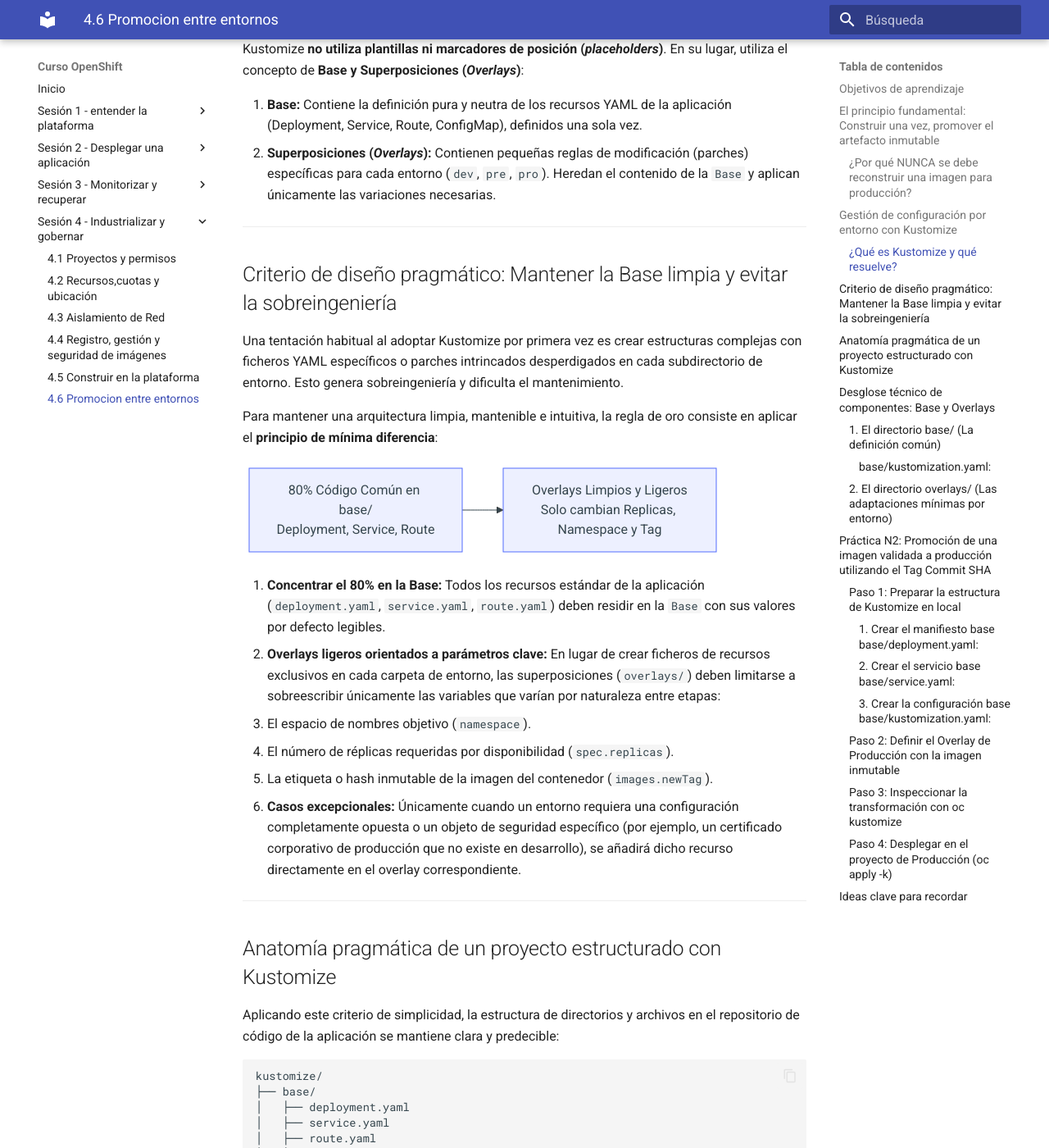
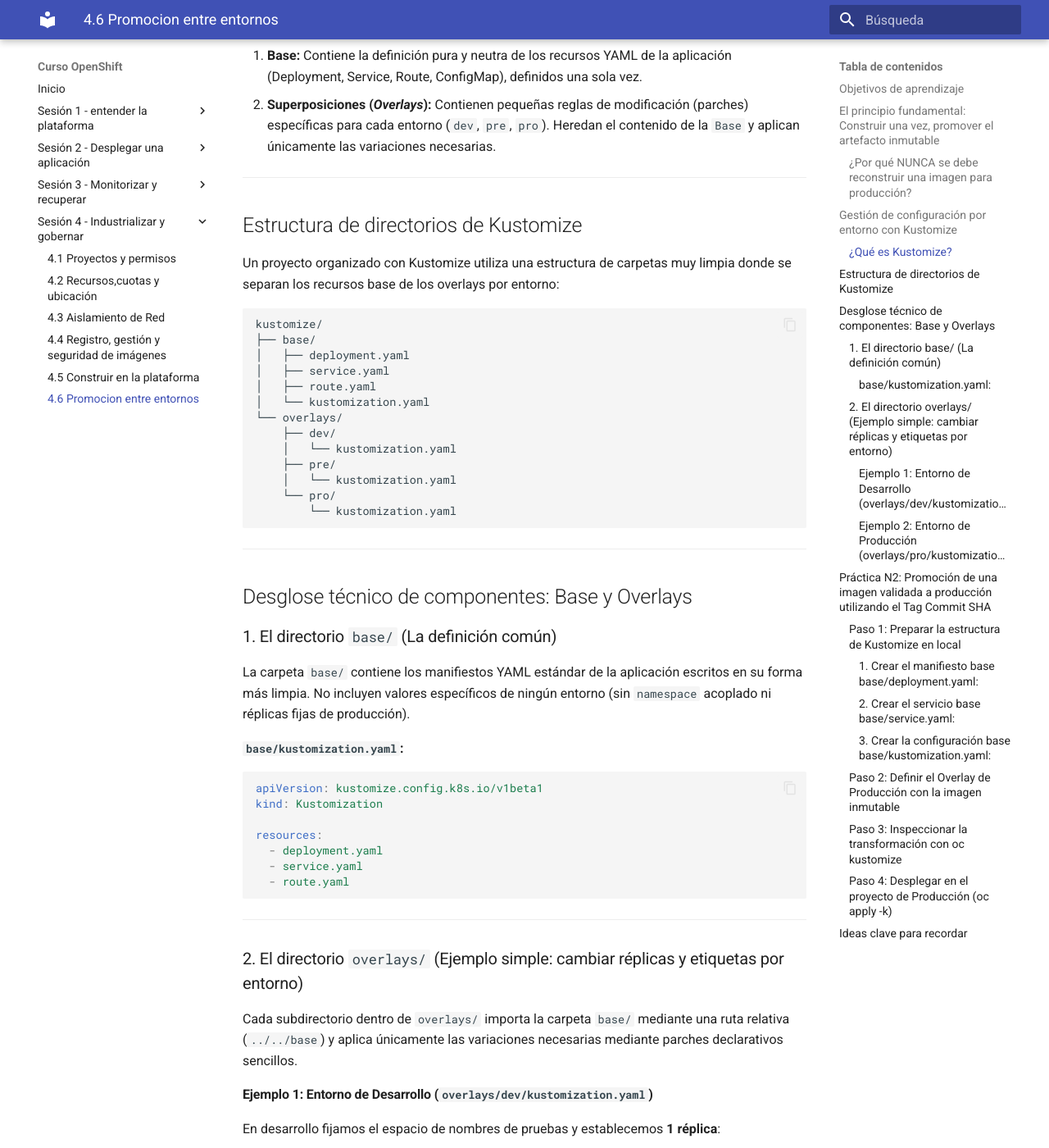
Before and after one commit to ieftraining/curso-openshift, an MkDocs documentation site: the page built from docs/sesion4/4.6 Promocion entre entornos.md, in a window 1280 px wide and 1400 px high, scrolled down 2487 px. Shown: the whole window at 82% size. Built offline with MkDocs 1.6.1 and Material for MkDocs 9.7.7, drawn with Linux system fonts in a browser that asks for light colours; some of the changed text lies outside the part shown.

Commit message:
Add files via upload

````diff
--- a/docs/sesion4/4.6 Promocion entre entornos.md
+++ b/docs/sesion4/4.6 Promocion entre entornos.md
@@ -6,9 +6,8 @@
 
 - Comprender el principio fundamental de la **inmutabilidad del artefacto**: construir la imagen una sola vez y promover exactamente el mismo binario validado entre entornos.
 - Justificar técnicamente por qué reconstruir código en cada entorno invalida las pruebas de calidad y vulnera los principios de entrega continua en entornos corporativos.
-- Diseñar y estructurar la gestión de configuración multi-entorno utilizando **Kustomize** mediante el patrón pragmático de **Base y Superposiciones (*Overlays*)**.
-- Aplicar el principio de simplicidad (*KISS*) en Kustomize, colocando en la Base el 80% del código común y limitando los parches a variaciones indispensables (réplicas, namespaces y tags de imagen).
-- Aplicar parches declarativos para adaptar recursos a cada etapa del ciclo de vida (`dev`, `pre`, `pro`) sin duplicar manifiestos YAML innecesariamente.
+- Comprender qué es **Kustomize** y cómo funciona su arquitectura de **Base y Superposiciones (*Overlays*)**.
+- Diseñar manifiestos declarativos sencillos para adaptar variables de entorno, réplicas, espacios de nombres e imágenes por cada etapa del ciclo de vida (`dev`, `pre`, `pro`) sin duplicar código YAML.
 - Ejecutar una práctica de promoción promoviendo exactamente la misma imagen validada por su tag inmutable de Git Commit SHA al entorno de producción utilizando Kustomize.
 
 ---
@@ -73,7 +72,7 @@
     O3 -->|kustomize build| R3[YAML Final PROD]
 ```
 
-### ¿Qué es Kustomize y qué resuelve?
+### ¿Qué es Kustomize?
 
 Kustomize es una herramienta de gestión de configuración declarativa integrada directamente en el cliente nativo `kubectl` y `oc` (a través del comando `oc apply -k`).
 
@@ -84,29 +83,9 @@
 
 ---
 
-## Criterio de diseño pragmático: Mantener la Base limpia y evitar la sobreingeniería
+## Estructura de directorios de Kustomize
 
-Una tentación habitual al adoptar Kustomize por primera vez es crear estructuras complejas con ficheros YAML específicos o parches intrincados desperdigados en cada subdirectorio de entorno. Esto genera sobreingeniería y dificulta el mantenimiento.
-
-Para mantener una arquitectura limpia, mantenible e intuitiva, la regla de oro consiste en aplicar el **principio de mínima diferencia**:
-
-```mermaid
-flowchart LR
-    A[80% Código Común en base/<br>Deployment, Service, Route] --> B[Overlays Limpios y Ligeros<br>Solo cambian Replicas, Namespace y Tag]
-```
-
-1. **Concentrar el 80% en la Base:** Todos los recursos estándar de la aplicación (`deployment.yaml`, `service.yaml`, `route.yaml`) deben residir en la `Base` con sus valores por defecto legibles.
-2. **Overlays ligeros orientados a parámetros clave:** En lugar de crear ficheros de recursos exclusivos en cada carpeta de entorno, las superposiciones (`overlays/`) deben limitarse a sobreescribir únicamente las variables que varían por naturaleza entre etapas:
-   - El espacio de nombres objetivo (`namespace`).
-   - El número de réplicas requeridas por disponibilidad (`spec.replicas`).
-   - La etiqueta o hash inmutable de la imagen del contenedor (`images.newTag`).
-3. **Casos excepcionales:** Únicamente cuando un entorno requiera una configuración completamente opuesta o un objeto de seguridad específico (por ejemplo, un certificado corporativo de producción que no existe en desarrollo), se añadirá dicho recurso directamente en el overlay correspondiente.
-
----
-
-## Anatomía pragmática de un proyecto estructurado con Kustomize
-
-Aplicando este criterio de simplicidad, la estructura de directorios y archivos en el repositorio de código de la aplicación se mantiene clara y predecible:
+Un proyecto organizado con Kustomize utiliza una estructura de carpetas muy limpia donde se separan los recursos base de los overlays por entorno:
 
 ```text
 kustomize/
@@ -129,11 +108,8 @@
 ## Desglose técnico de componentes: Base y Overlays
 
 ### 1. El directorio `base/` (La definición común)
-La base contiene los manifiestos estándar de la aplicación escritos en su forma más pura.
-- **Características técnicas:**
-  - No incluyen valores acoplados a ningún entorno (no especifican un `namespace` concreto, ni recursos desproporcionados).
-  - Sirven como plantilla común única para todo el ciclo de vida.
-- **El archivo `kustomization.yaml` de la base:** Declara qué ficheros componen la base común para que Kustomize los registre.
+
+La carpeta `base/` contiene los manifiestos YAML estándar de la aplicación escritos en su forma más limpia. No incluyen valores específicos de ningún entorno (sin `namespace` acoplado ni réplicas fijas de producción).
 
 #### `base/kustomization.yaml`:
 ```yaml
@@ -148,29 +124,28 @@
 
 ---
 
-### 2. El directorio `overlays/` (Las adaptaciones mínimas por entorno)
+### 2. El directorio `overlays/` (Ejemplo simple: cambiar réplicas y etiquetas por entorno)
 
-Cada subdirectorio de entorno hereda la base completa y se limita a declarar los parches imprescindibles sin necesidad de duplicar ni crear manifiestos innecesarios.
+Cada subdirectorio dentro de `overlays/` importa la carpeta `base/` mediante una ruta relativa (`../../base`) y aplica únicamente las variaciones necesarias mediante parches declarativos sencillos.
 
-* **Overlay de Desarrollo (`overlays/dev/kustomization.yaml`):**
-  Ajusta el espacio de nombres de pruebas, añade una etiqueta organizativa y fija las réplicas a `1` para minimizar el consumo de recursos en el clúster.
+#### Ejemplo 1: Entorno de Desarrollo (`overlays/dev/kustomization.yaml`)
+En desarrollo fijamos el espacio de nombres de pruebas y establecemos **1 réplica**:
 
 ```yaml
 apiVersion: kustomize.config.k8s.io/v1beta1
 kind: Kustomization
 
-# Define el espacio de nombres de destino en desarrollo
+# Asigna el namespace de desarrollo
 namespace: angel-cuaresma-alons-dev
 
-# Apunta a la definición común neutra de la base
+# Importa los archivos comunes de la base
 resources:
   - ../../base
 
-# Aplica etiquetas comunes a todos los objetos creados
 commonLabels:
   environment: development
 
-# Parche conciso sobre el recurso base
+# Parche sencillo: ajusta las réplicas a 1
 patches:
   - target:
       kind: Deployment
@@ -181,30 +156,29 @@
         value: 1
 ```
 
-* **Overlay de Producción (`overlays/pro/kustomization.yaml`):**
-  Establece el espacio de nombres productivo, eleva la disponibilidad a `3` réplicas y actualiza la imagen a la versión validada identificada por su Git Commit SHA (`7f3a9b1`).
+#### Ejemplo 2: Entorno de Producción (`overlays/pro/kustomization.yaml`)
+En producción asignamos el espacio de nombres de producción, subimos la disponibilidad a **3 réplicas** y sustituimos la imagen por el **Git Commit SHA homologado** (`7f3a9b1`):
 
 ```yaml
 apiVersion: kustomize.config.k8s.io/v1beta1
 kind: Kustomization
 
-# Define el espacio de nombres objetivo en producción
+# Asigna el namespace de producción
 namespace: angel-cuaresma-alons-pro
 
-# Importa el 100% de los recursos definidos en la base
+# Importa los archivos comunes de la base
 resources:
   - ../../base
 
 commonLabels:
   environment: production
-  tier: frontend
 
-# Reemplaza de forma declarativa el tag de la imagen por la versión inmutable homologada
+# Reemplaza la etiqueta de la imagen por el commit SHA inmutable
 images:
   - name: docker.io/ieftraining/demo-formacion
     newTag: 7f3a9b1
 
-# Ajusta el nivel de réplicas para alta disponibilidad en Producción
+# Parche sencillo: ajusta las réplicas a 3
 patches:
   - target:
       kind: Deployment
@@ -379,6 +353,6 @@
     - **Prohibido reconstruir para producción:** Reconstruir la imagen invalida las pruebas de calidad previas y rompe el determinismo del binario.
     - Usa siempre el **Git Commit SHA** como etiqueta inmutable para identificar las versiones homologadas que se promocionan a producción.
     - **Kustomize** gestiona las diferencias entre entornos separando los recursos comunes en una **Base** y aplicando modificaciones mediante **Superposiciones (*Overlays*)**, evitando la duplicación de código YAML.
-    - **Principio de simplicidad:** La Base debe alojar la mayoría del código común (`deployment`, `service`, `route`), limitando los overlays a modificar exclusivamente parámetros como réplicas, namespaces y tags de imagen.
+    - Los **overlays** (`dev`, `pre`, `pro`) heredan de la base e introducen parches específicos de configuración, namespace, réplicas y etiquetas.
     - La directiva **`images`** dentro del `kustomization.yaml` de un overlay permite actualizar la versión del contenedor de forma declarativa sin alterar los manifiestos base.
     - La ejecución de **`oc apply -k`** procesa la carpeta de Kustomize y aplica las transformaciones de forma atómica y declarativa sobre la API de OpenShift.
````
